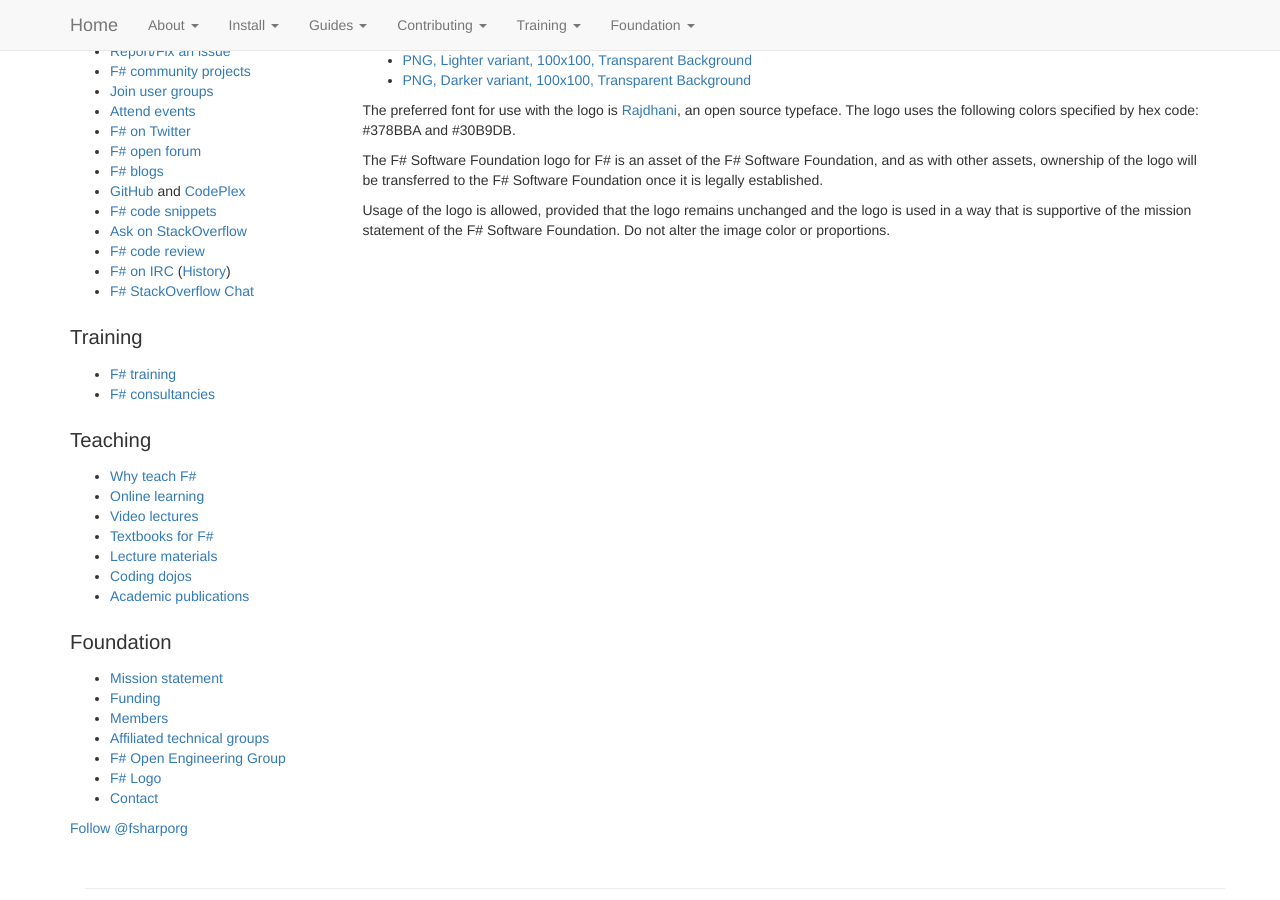
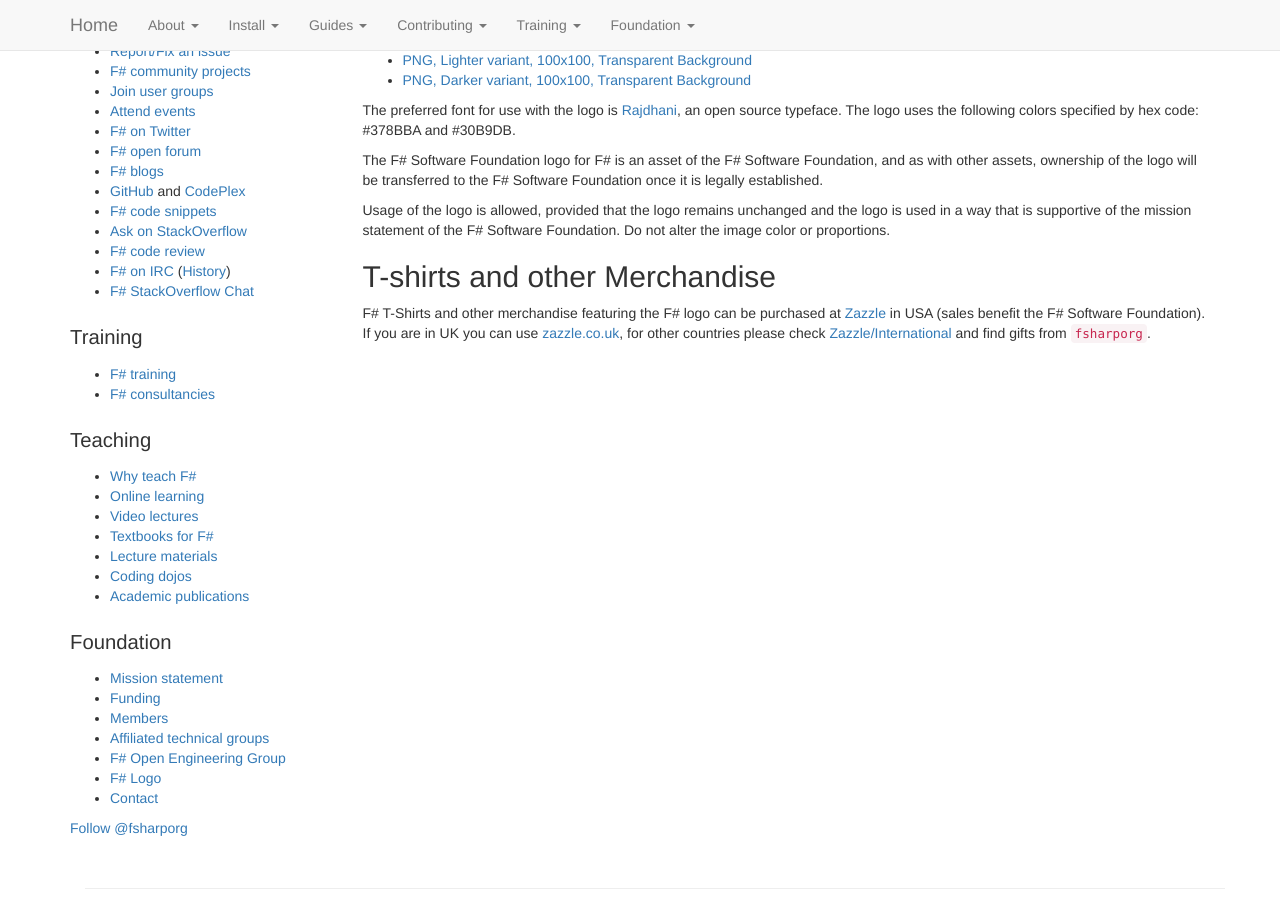
Before and after one commit to fsharp/fsharp.org, a Jekyll site: the page built from foundation/logo.md, in a window 1280 px wide and 900 px high, scrolled down 883 px. Built offline with Jekyll 4.4.1, drawn with Linux system fonts in a browser that asks for light colours; nearby versions of some CDN libraries; some web fonts are replaced; comment, search, counter and statistics services are not loaded.

Commit message:
Links to F# t-shirts added to logo page

```diff
--- a/foundation/logo.md
+++ b/foundation/logo.md
@@ -45,3 +45,8 @@
 assets, ownership of the logo will be transferred to the F# Software Foundation once it is legally established.
 
 Usage of the logo is allowed, provided that the logo remains unchanged and the logo is used in a way that is supportive of the mission statement of the F# Software Foundation. Do not alter the image color or proportions.
+
+
+## T-shirts and other Merchandise
+
+F# T-Shirts and other merchandise featuring the F# logo can be purchased at [Zazzle](http://www.zazzle.com/fsharporg/gifts) in USA (sales benefit the F# Software Foundation). If you are in UK you can use [zazzle.co.uk](http://www.zazzle.co.uk/fsharporg/gifts), for other countries please check [Zazzle/International](http://www.zazzle.co.uk/international) and find gifts from `fsharporg`.
```
